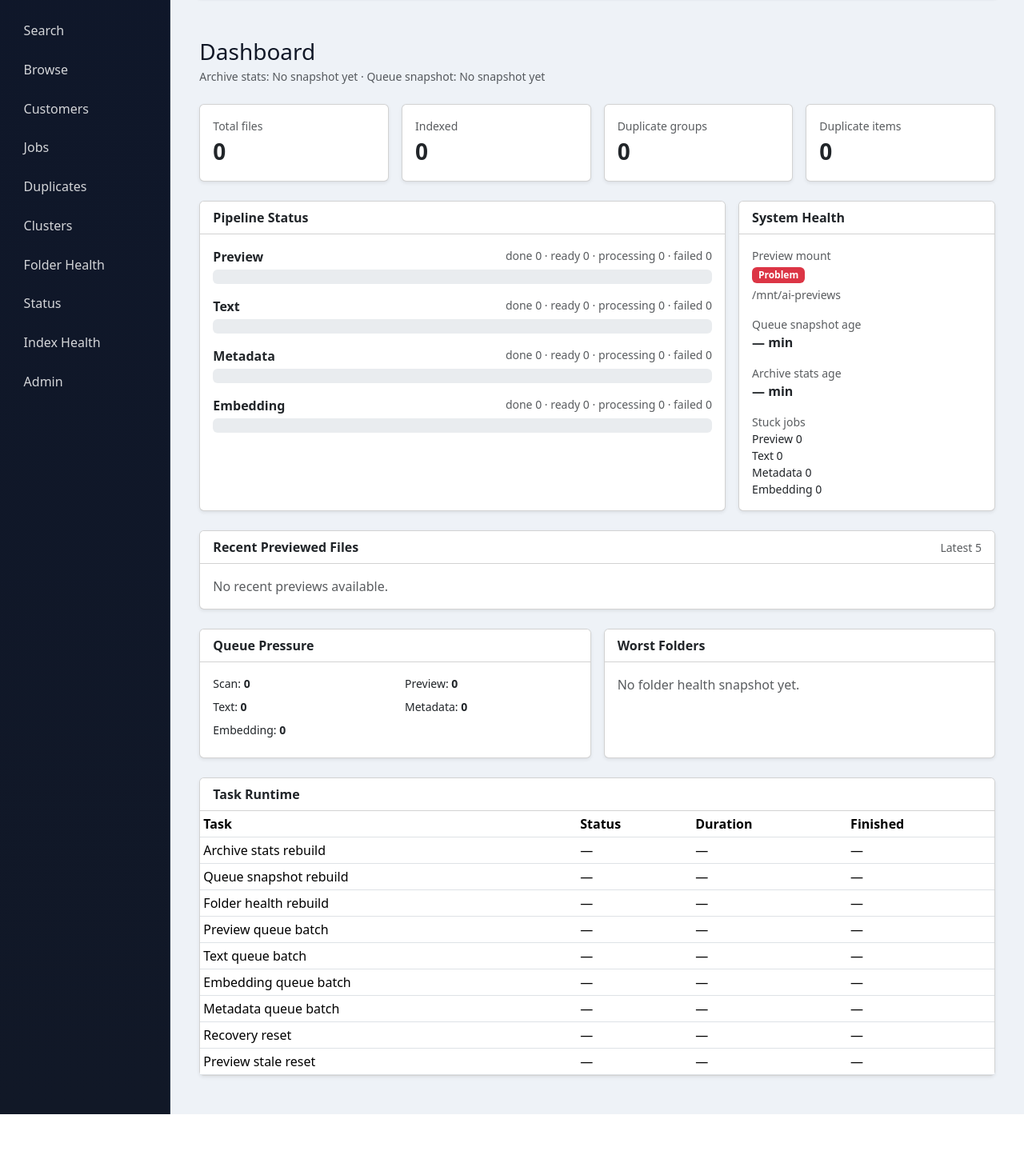
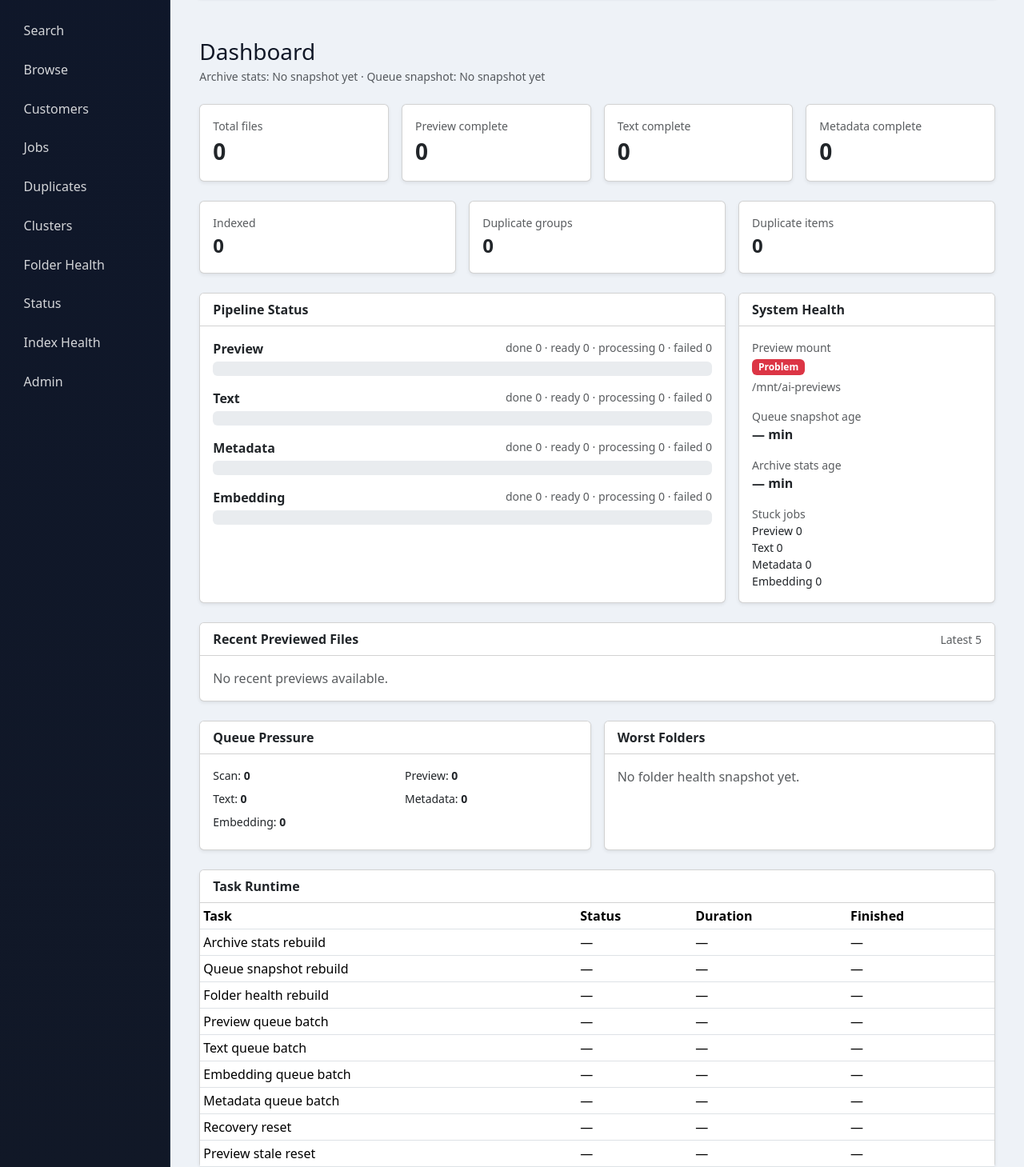
Before and after one commit to hammsbeerman/ai-imaging, a Django app: page /ui/ in a window 1280 px wide. Shown: the part 120-1579 px from the top of the page at 80% size. Before the commit the page ends 1513 px from the top, so only its background shows below. Run offline with Django 5.2, Linux system fonts and the light colour scheme; the visitor is signed in with stand-in values (Sample User, id 1); data that the repository does not hold is empty; parts of the project's set-up code (start-up, migrations or seed data) failed here and were passed over; some libraries are stand-ins or nearby versions.

Commit message:
update dashboard

```diff
--- a/indexer/ui_views.py
+++ b/indexer/ui_views.py
@@ -573,21 +573,15 @@ def ui_home(request):
         "indexed_files": stats.indexed_files or 0,
         "duplicate_groups": stats.duplicate_groups or 0,
         "duplicate_items": stats.duplicate_items or 0,
+        "preview_complete": stats.preview_ok or 0,
+        "text_complete": stats.text_ok or 0,
+        "metadata_complete": stats.metadata_ok or 0,
         "text_quality": text_quality,
         "graph_rows": graph_rows,
         "mount_health": mount_health,
-        "missing_ok_previews": 0,
-        "preview_error_buckets": [],
         "system_signals": system_signals,
-        "unsupported_ext_buckets": [],
-        "scan_queue": scan_queue,
-        "preview_queue": preview_queue,
         "queue_summary": queue_summary,
-        "text_queue": text_queue,
-        "metadata_queue": metadata_queue,
-        "embedding_queue": embedding_queue,
         "stuck_processing": stuck_processing,
-        "top_errors": [],
         "task_runtime_rows": task_runtime_rows,
         "worst_folders": worst_folders,
         "stats_updated_at": stats_updated_at,
--- a/templates/indexer/ui_home.html
+++ b/templates/indexer/ui_home.html
@@ -31,24 +31,51 @@
   <div class="col-md-3">
     <div class="card h-100 shadow-sm">
       <div class="card-body">
-          <div class="text-muted small">Indexed</div>
-          <div class="fs-3 fw-semibold">{{ indexed_files|default:0 }}</div>
+        <div class="text-muted small">Preview complete</div>
+        <div class="fs-3 fw-semibold">{{ preview_complete|default:0 }}</div>
       </div>
     </div>
   </div>
   <div class="col-md-3">
     <div class="card h-100 shadow-sm">
       <div class="card-body">
-          <div class="text-muted small">Duplicate groups</div>
-          <div class="fs-3 fw-semibold">{{ duplicate_groups|default:0 }}</div>
+        <div class="text-muted small">Text complete</div>
+        <div class="fs-3 fw-semibold">{{ text_complete|default:0 }}</div>
       </div>
     </div>
   </div>
   <div class="col-md-3">
     <div class="card h-100 shadow-sm">
       <div class="card-body">
+        <div class="text-muted small">Metadata complete</div>
+        <div class="fs-3 fw-semibold">{{ metadata_complete|default:0 }}</div>
+      </div>
+    </div>
+  </div>
+</div>
+
+<div class="row g-3 mb-4">
+  <div class="col-md-4">
+    <div class="card h-100 shadow-sm">
+      <div class="card-body">
+        <div class="text-muted small">Indexed</div>
+        <div class="fs-4 fw-semibold">{{ indexed_files|default:0 }}</div>
+      </div>
+    </div>
+  </div>
+  <div class="col-md-4">
+    <div class="card h-100 shadow-sm">
+      <div class="card-body">
+        <div class="text-muted small">Duplicate groups</div>
+        <div class="fs-4 fw-semibold">{{ duplicate_groups|default:0 }}</div>
+      </div>
+    </div>
+  </div>
+  <div class="col-md-4">
+    <div class="card h-100 shadow-sm">
+      <div class="card-body">
         <div class="text-muted small">Duplicate items</div>
-          <div class="fs-3 fw-semibold">{{ duplicate_items|default:0 }}</div>
+        <div class="fs-4 fw-semibold">{{ duplicate_items|default:0 }}</div>
       </div>
     </div>
   </div>
```
Lines whose indentation alone changed are shown as unchanged.
